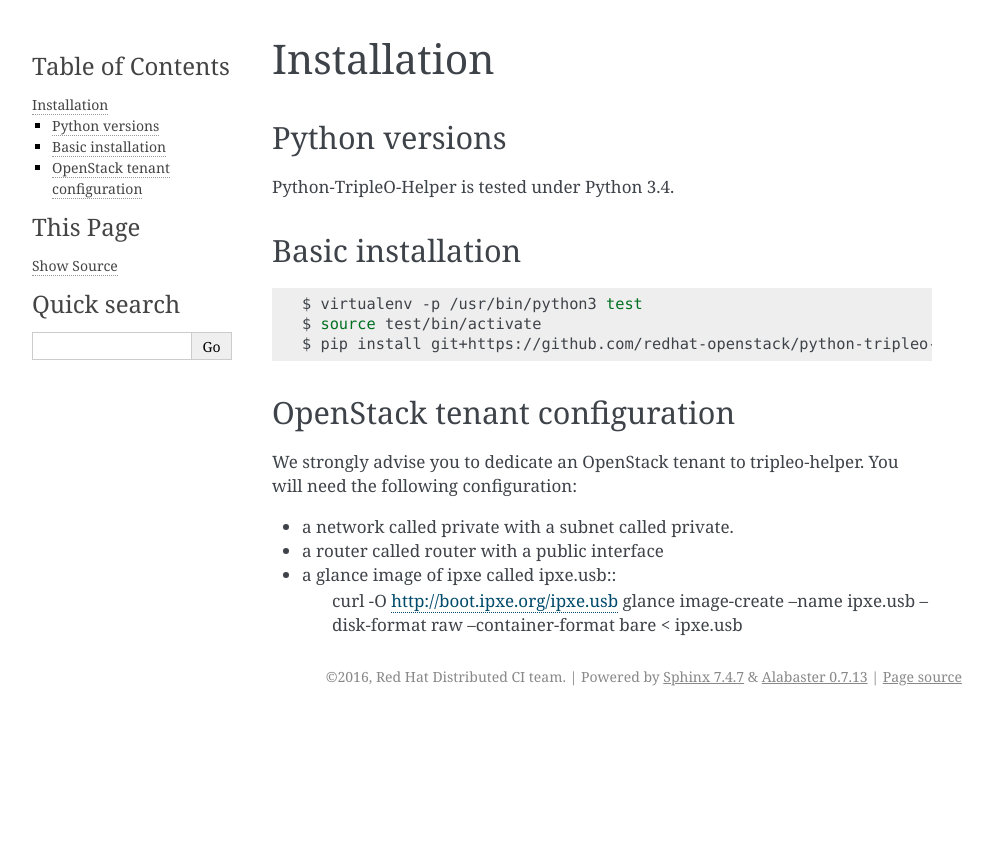
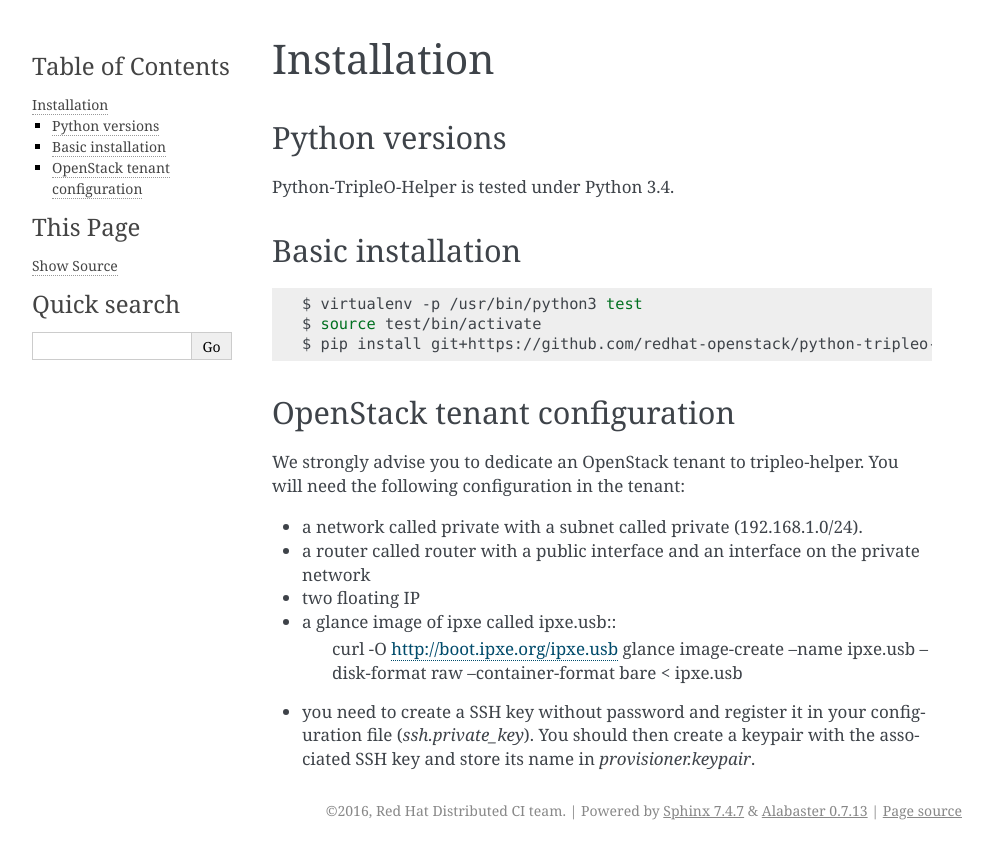
Before and after one commit to redhat-openstack/python-tripleo-helper, a Sphinx documentation site: the page built from doc/source/installation.rst, in a window 1280 px wide. Shown: the top 859 px of the page, without its empty margins (148-1141 px from the left). Built offline with Sphinx 7.4.7, drawn with Linux system fonts in a browser that asks for light colours; pages that are not in the unit, such as notebooks, are missing from menus.

Commit message:
doc: refresh the tenant configuration
Change-Id: Icbe9ee3bcd0cf2c91b56abc9d03dbabbc7a2f43c

```diff
--- a/doc/source/installation.rst
+++ b/doc/source/installation.rst
@@ -22,11 +22,16 @@
 ==============================
 
 We strongly advise you to dedicate an OpenStack tenant to tripleo-helper.
-You will need the following configuration:
+You will need the following configuration in the tenant:
 
-- a network called private with a subnet called private.
-- a router called router with a public interface
+- a network called private with a subnet called private (192.168.1.0/24).
+- a router called router with a public interface and an interface on the
+  private network
+- two floating IP
 - a glance image of ipxe called ipxe.usb::
     curl -O http://boot.ipxe.org/ipxe.usb
     glance image-create --name ipxe.usb \
     --disk-format raw --container-format bare < ipxe.usb
+- you need to create a SSH key without password and register it in your
+  configuration file (`ssh.private_key`). You should then create a keypair
+  with the associated SSH key and store its name in `provisioner.keypair`.
```
